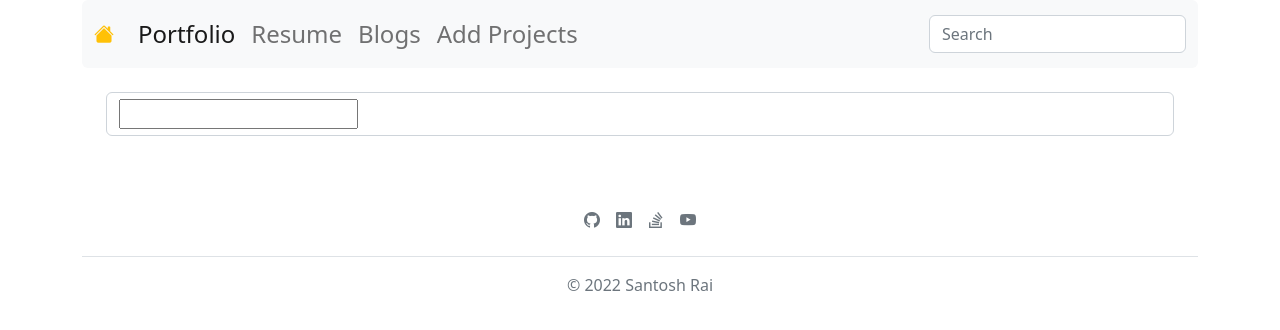
After one commit to santoshrai55/portfolio_dj, a Django app: page /form in a window 1280 px wide. The commit adds this page. Shown: the top 330 px of the page. Run offline with Django 4.2, Linux system fonts and the light colour scheme; some libraries are stand-ins or nearby versions.

Commit message:
created form from models

```diff
--- /dev/null
+++ b/blog_app/forms.py
@@ -0,0 +1,2 @@
+from django import forms
+from . models import Blog
--- /dev/null
+++ b/portfolio_app/forms.py
@@ -0,0 +1,13 @@
+from django import forms
+from . models import Project
+
+
+class ProjectForm(forms.ModelForm):
+
+    class Meta:
+        model = Project
+
+        fields = "__all__"
+
+        # we can also exclude fields
+        # exclude = ['title']
--- /dev/null
+++ b/portfolio_app/templates/portfolio_app/post_project.html
@@ -0,0 +1,3 @@
+{% extends "base.html" %} {% block header-footer %} <div class="container p-4">
+    <div class="form-control"> {{form.title}} </div>
+</div> {% endblock header-footer %}
--- a/portfolio_app/urls.py
+++ b/portfolio_app/urls.py
@@ -6,5 +6,6 @@ urlpatterns = [
     path('', views.portfolio_home, name='portfolio_home'),
     path('portfolio/<str:portfolio>',
          views.portfolio_detail, name='portfolio_detail'),
-    path('resume', views.resume, name='resume')
+    path('resume', views.resume, name='resume'),
+    path('form', views.post_project, name='post_project')
 ]
--- a/portfolio_app/views.py
+++ b/portfolio_app/views.py
@@ -1,5 +1,6 @@
 from django.shortcuts import render
 from . models import Project
+from . forms import ProjectForm
 
 # Create your views here.
 
@@ -16,3 +17,18 @@ def portfolio_detail(request, portfolio):
 
 def resume(request):
     return render(request, 'portfolio_app/resume.html')
+
+
+def post_project(request):
+    context = {}
+
+    # create object of form
+    form = ProjectForm(request.POST or None, request.FILES or None)
+
+    # Check if form data is valid
+    if form.is_valid():
+        # save the form data to model
+        form.save()
+
+    context['form'] = form
+    return render(request, 'portfolio_app/post_project.html', context)
--- a/templates/base.html
+++ b/templates/base.html
@@ -35,6 +35,9 @@
                         <li class="nav-item">
                             <a class="nav-link" href="{% url 'blog_app:blogs' %}">Blogs</a>
                         </li>
+                        <li class="nav-item">
+                            <a class="nav-link" href="{% url 'portfolio_app:post_project' %}">Add Projects</a>
+                        </li>
                     </ul>
                     <form role="search">
                         <input class="form-control" type="search" placeholder="Search" aria-label="Search">
```
